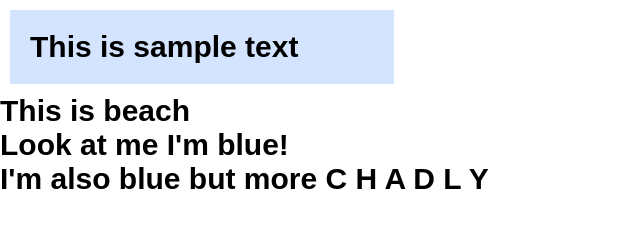
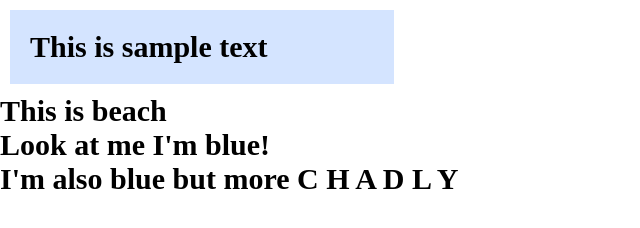
Before and after one commit to staten-island-tech/css-blogposts-wendylin84, a plain HTML site: page index.html in a window 1280 px wide. Shown: the whole page, without its empty margins (0-640 px from the left). Drawn offline with Linux system fonts and the light colour scheme.

Commit message:
Update style.css

```diff
--- a/style.css
+++ b/style.css
@@ -5,7 +5,7 @@ body,
   box-sizing: border-box;
   margin: 0;
   padding: 0;
-  font-family: Arial, sans-serif;
+  font-family: 'Times New Roman', Times, serif;
 }
 
 .head {
```
